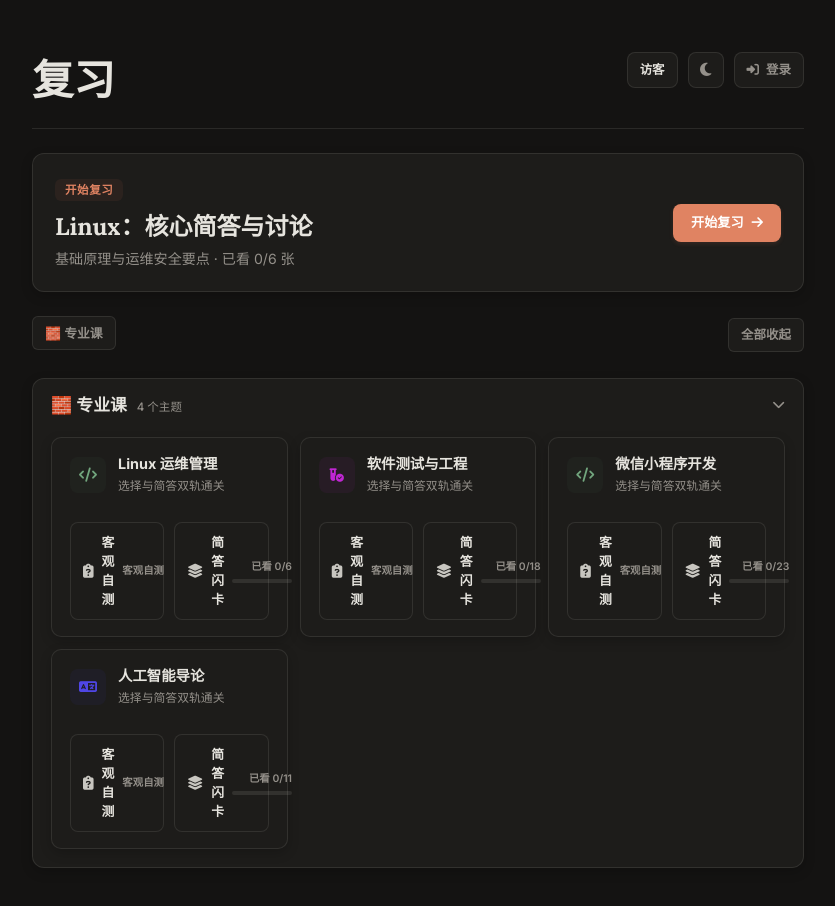
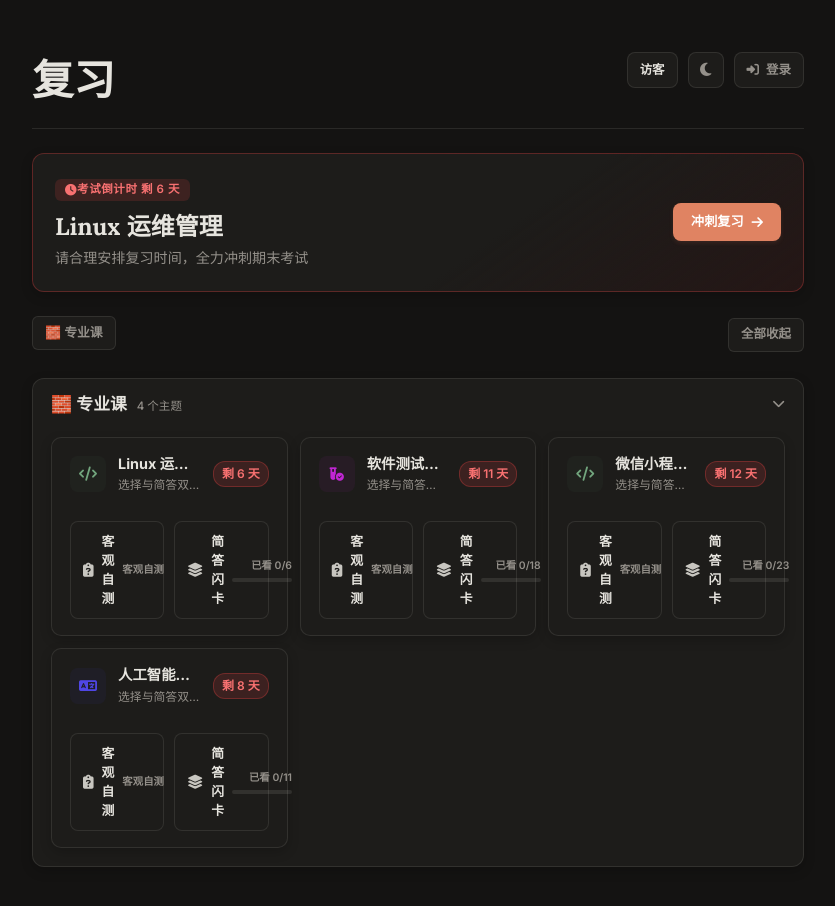
Before and after one commit to zyzcq/math-flashcards, a plain HTML site: page index.html in a window 1280 px wide. Both pictures are taken after a click on the button "切换主题". Shown: the whole page, without its empty margins (222-1057 px from the left). Drawn offline with nearby package versions, Linux system fonts and the light colour scheme.

Commit message:
feat: 增加首页未考科目冲刺复习提醒及专业课倒计时徽章

```diff
--- a/css/index.css
+++ b/css/index.css
@@ -589,10 +589,47 @@
 
 .course-header {
     display: grid;
-    grid-template-columns: 36px minmax(0, 1fr);
+    grid-template-columns: 36px minmax(0, 1fr) auto;
     align-items: center;
     gap: 12px;
     width: 100%;
+}
+
+.exam-badge {
+    padding: 3px 8px;
+    background-color: rgba(239, 68, 68, 0.1);
+    color: #ef4444;
+    border: 1px solid rgba(239, 68, 68, 0.2);
+    border-radius: 12px;
+    font-size: 0.75rem;
+    font-weight: 600;
+    white-space: nowrap;
+}
+
+[data-theme="dark"] .exam-badge {
+    background-color: rgba(239, 68, 68, 0.15);
+    color: #f87171;
+    border-color: rgba(239, 68, 68, 0.3);
+}
+
+.exam-alert-card {
+    border: 1px solid rgba(239, 68, 68, 0.3) !important;
+    background: linear-gradient(145deg, var(--bg-card) 60%, rgba(239, 68, 68, 0.03)) !important;
+}
+
+.exam-alert-card .exam-label {
+    background: rgba(239, 68, 68, 0.1) !important;
+    color: #ef4444 !important;
+    font-weight: 600 !important;
+}
+
+[data-theme="dark"] .exam-alert-card {
+    background: linear-gradient(145deg, var(--bg-card) 60%, rgba(239, 68, 68, 0.08)) !important;
+}
+
+[data-theme="dark"] .exam-alert-card .exam-label {
+    background: rgba(239, 68, 68, 0.15) !important;
+    color: #f87171 !important;
 }
 
 .course-actions {
--- a/js/index.js
+++ b/js/index.js
@@ -247,6 +247,7 @@ function renderModule(module) {
                         <strong>${title}</strong>
                         <small>${subtitle}</small>
                     </span>
+                    ${item.examTime ? `<span class="exam-badge">${getExamCountdown(item.examTime)}</span>` : ''}
                 </div>
                 <div class="course-actions">
                     ${item.quiz ? `
@@ -347,6 +348,71 @@ function renderShortcuts(categories) {
         </div>
     `;
 }
+function getExamCountdown(examTimeStr) {
+    if (!examTimeStr) return null;
+    const examDate = new Date(examTimeStr);
+    const now = new Date();
+    const diffMs = examDate - now;
+
+    if (diffMs < 0) {
+        return "已考完";
+    }
+    const diffDays = Math.floor(diffMs / (1000 * 60 * 60 * 24));
+    if (diffDays === 0) {
+        const diffHours = Math.floor(diffMs / (1000 * 60 * 60));
+        return diffHours > 0 ? `剩 ${diffHours} 小时` : "即将开考";
+    }
+    return `剩 ${diffDays} 天`;
+}
+
+function getUpcomingExam(categories) {
+    const now = new Date();
+    let closestExam = null;
+    let minDiff = Infinity;
+
+    for (const cat of categories) {
+        if (!cat.items) continue;
+        for (const item of cat.items) {
+            if (item.type === 'course' && item.examTime) {
+                const examDate = new Date(item.examTime);
+                const diffMs = examDate - now;
+                if (diffMs > 0 && diffMs < minDiff) {
+                    minDiff = diffMs;
+                    closestExam = item;
+                }
+            }
+        }
+    }
+    return { closestExam, minDiff };
+}
+
+function renderExamAlertCard(closestExam, minDiff) {
+    const diffDays = Math.floor(minDiff / (1000 * 60 * 60 * 24));
+    let timeText = '';
+    if (diffDays === 0) {
+        const diffHours = Math.floor(minDiff / (1000 * 60 * 60));
+        timeText = diffHours > 0 ? `剩 ${diffHours} 小时` : "即将开考";
+    } else {
+        timeText = `剩 ${diffDays} 天`;
+    }
+
+    const targetUrl = closestExam.quiz ? getTargetUrl(closestExam.quiz) : (closestExam.flashcard ? getTargetUrl(closestExam.flashcard) : '#');
+    const title = escapeHtml(closestExam.title);
+
+    return `
+        <section class="resume-card exam-alert-card" aria-label="考试提醒">
+            <div>
+                <span class="section-label exam-label"><i class="fa-solid fa-clock"></i> 考试倒计时 ${timeText}</span>
+                <h2>${title}</h2>
+                <p>请合理安排复习时间，全力冲刺期末考试</p>
+            </div>
+            <a class="primary-action exam-action" href="${escapeAttribute(targetUrl)}">
+                <span>冲刺复习</span>
+                <i class="fa-solid fa-arrow-right" aria-hidden="true"></i>
+            </a>
+        </section>
+    `;
+}
 
 function renderEmptyState() {
     mainContainer.innerHTML = `
@@ -391,9 +457,12 @@ function renderHome() {
     const categoryState = getCategoryState(filteredCategories, activeCategoryIndex);
     const categoryHtml = filteredCategories.map((category, index) => renderCategory(category, index, modules, categoryState)).join('');
 
+    const { closestExam, minDiff } = getUpcomingExam(filteredCategories);
+    const topCardHtml = closestExam ? renderExamAlertCard(closestExam, minDiff) : renderResume(resume);
+
     requestAnimationFrame(() => {
         mainContainer.innerHTML = `
-            ${renderResume(resume)}
+            ${topCardHtml}
             ${renderShortcuts(filteredCategories)}
             ${categoryHtml}
         `;
```
Also changed, not shown: data.js.
